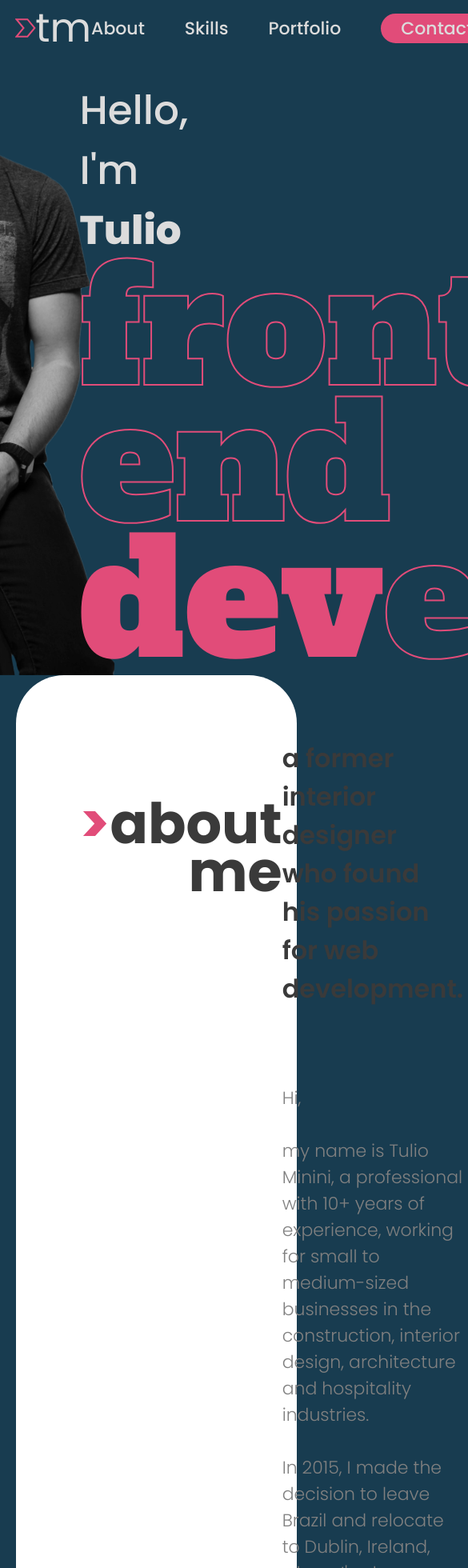
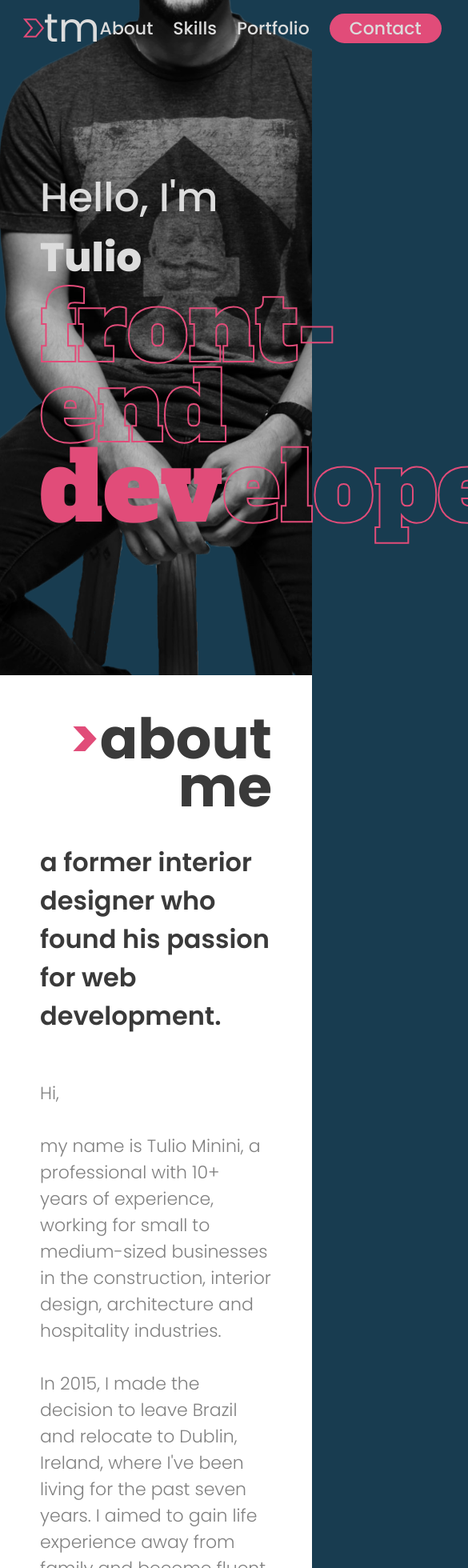
Before and after one commit to t-minini/my-website-v2, a React (Create React App) app: page / in a window 390 px wide. Shown: the top 1960 px of the page at 80% size, 585 px wide, since content can reach past the window. Built offline with nearby package versions, Linux system fonts and the light colour scheme; grey boxes are pictures that could not be loaded.

Commit message:
:iphone: MacBook and iPad Air responsive

```diff
--- a/src/components/about/About.jsx
+++ b/src/components/about/About.jsx
@@ -5,7 +5,7 @@ export function About() {
     <article id="about" className={style.about_container}>
       <div className={style.about__title}>
         <h2>
-          <span>&#62;</span>about <br /> me
+          <span>&#62;</span>about me
         </h2>
       </div>
       <div className={style.about__text}>
--- a/src/components/about/about.module.css
+++ b/src/components/about/about.module.css
@@ -18,7 +18,6 @@
   margin-top: 30%;
   margin-left: 0;
   max-width: fit-content;
-
 }
 
 .about__title span {
@@ -54,5 +53,43 @@
 .about__text a:hover {
   background: transparent;
   color: var(--color1-pink);
-   transition: 0.5s;
+  transition: 0.5s;
 }
+
+/* iPad Air 820 x 1180  */
+
+@media (max-width: 820px) {
+  .about_container {
+    display: grid;
+    grid-template-columns: auto;
+    padding: 5rem;
+    width: 100%;
+    border-radius: unset;
+  }
+
+  .about__title h2 {
+    margin-top: 0;
+  }
+
+  .about__text p:nth-of-type(1) {
+    margin-top: 4rem;
+    width: 100%;
+  }
+
+  .about__text p:nth-of-type(2) {
+    font-size: 2.2rem;
+    margin-top: 3rem;
+  }
+
+
+}
+
+/* iPhone 11 Pro Max / XR 414 x 896  */
+
+@media (max-width: 414px) {
+}
+
+/* iPhone 13 Pro 390 x 844  */
+
+@media (max-width: 390px) {
+}
--- a/src/components/footer/footer.module.css
+++ b/src/components/footer/footer.module.css
@@ -19,7 +19,8 @@
 }
 
 .footer__back_top img:hover {
-  filter: invert(44%) sepia(49%) saturate(3953%) hue-rotate(316deg) brightness(96%) contrast(84%);
+  filter: invert(44%) sepia(49%) saturate(3953%) hue-rotate(316deg)
+    brightness(96%) contrast(84%);
 }
 
 .footer__back_top p {
@@ -62,7 +63,8 @@ span:nth-of-type(3) {
 }
 
 .footer__icons img:hover {
-  filter: invert(100%) sepia(0%) saturate(0%) hue-rotate(36deg) brightness(103%) contrast(103%);
+  filter: invert(100%) sepia(0%) saturate(0%) hue-rotate(36deg) brightness(103%)
+    contrast(103%);
   transition: 0.9s;
 }
 
@@ -77,3 +79,59 @@ span:nth-of-type(3) {
   font-size: 1.5rem;
   font-weight: var(--font-weight-bold);
 }
+
+/* iPad Air 820 x 1180  */
+
+@media (max-width: 820px) {
+  .footer_container {
+    padding: 2rem 5rem;
+  }
+
+  .footer__back_top img {
+    height: 2rem;
+  }
+
+  .footer__back_top p {
+    font-size: 1rem;
+  }
+
+  .footer_container h2 {
+    margin: 1rem 0;
+    font-size: 3.5rem;
+  }
+
+  .footer_container h2 span:nth-of-type(1),
+  span:nth-of-type(3) {
+    font-size: 3.5rem;
+  }
+
+  .footer_container h2 span:nth-of-type(2) {
+    font-size: 3.5rem;
+  }
+
+  .footer__icons {
+    margin-bottom: 2rem;
+  }
+
+  .footer__icons img {
+    height: 2rem;
+  }
+
+  .footer__copyright p {
+    font-size: 1rem;
+  }
+
+  .footer__copyright span {
+    font-size: 1rem;
+  }
+}
+
+/* iPhone 11 Pro Max / XR 414 x 896  */
+
+@media (max-width: 414px) {
+}
+
+/* iPhone 13 Pro 390 x 844  */
+
+@media (max-width: 390px) {
+}
--- a/src/components/hello/hello.module.css
+++ b/src/components/hello/hello.module.css
@@ -51,10 +51,72 @@ h1:nth-of-type(2) {
   -webkit-text-stroke: 0;
 }
 
-.hello__photo img:nth-of-type(1) {
+.hello__photo img {
   max-height: 90rem;
   position: absolute;
   bottom: 0;
   right: 20rem;
   z-index: 1;
 }
+
+/* MacBook Pro 14"  */
+
+@media (max-width: 1512px) {
+  .hello__photo img {
+    max-height: 80rem;
+  }
+}
+
+/* iPad Air 820 x 1180  */
+
+@media (max-width: 820px) {
+  .hello_container {
+    width: 100%;
+    padding: 5rem;
+  }
+
+  /* hello, I'm Tulio  */
+
+  .hello__phrase h2 {
+    margin-top: 55%;
+  }
+
+  .hello__phrase h2 span {
+    color: var(--color4-grey-light);
+    font-size: 5rem;
+    font-weight: var(--font-weight-extra-bold);
+  }
+
+  /* front-end & developer  */
+  .hello__phrase h1:nth-of-type(1),
+  h1:nth-of-type(2) {
+    font-size: 12rem;
+    line-height: 10rem;
+  }
+
+  /* developer */
+  .hello__phrase h1:nth-of-type(2) {
+    text-align: right;
+  }
+
+  .hello__phrase h1:nth-of-type(2) span {
+    font-size: 12rem;
+  }
+
+  .hello__photo img {
+    max-height: 115rem;
+    object-fit: cover;
+    right: 0em;
+    object-position:200px 30px;
+  }
+}
+
+/* iPhone 11 Pro Max / XR 414 x 896  */
+
+@media (max-width: 414px) {
+}
+
+/* iPhone 13 Pro 390 x 844  */
+
+@media (max-width: 390px) {
+}
--- a/src/components/navbar/navbar.module.css
+++ b/src/components/navbar/navbar.module.css
@@ -97,3 +97,33 @@
 .navbar__ul a:nth-of-type(4):hover li {
   color: var(--color4-grey-light);
 }
+
+/* iPad Air 820 x 1180  */
+
+@media (max-width: 820px) {
+  .navbar_container {
+    width: 100%;
+    margin: 0;
+    padding: 3rem;
+  }
+
+  .navbar_background {
+    width: 100%;
+    margin: 0;
+    padding: 3rem;
+  }
+
+  .navbar__ul ul {
+    gap: 2.5rem;
+  }
+}
+
+/* iPhone 11 Pro Max / XR 414 x 896  */
+
+@media (max-width: 414px) {
+}
+
+/* iPhone 13 Pro 390 x 844  */
+
+@media (max-width: 390px) {
+}
--- a/src/components/portfolio/Portfolio.jsx
+++ b/src/components/portfolio/Portfolio.jsx
@@ -12,7 +12,7 @@ export function Portfolio() {
       <div className={style.portfolio__flex}>
         {projectsJSON.map((projectsJSON) => {
           return (
-            <div className={style.portfolio__card}>
+            <div key={projectsJSON.id} className={style.portfolio__card}>
               <img src={projectsJSON.img} alt="projects screenshot" />
 
               <div className={style.portfolio__card_body}>
--- a/src/components/portfolio/portfolio.module.css
+++ b/src/components/portfolio/portfolio.module.css
@@ -102,7 +102,7 @@
 
 .portfolio__card_body:hover {
   opacity: 0.9;
-  transition: .8s;
+  transition: 0.8s;
 }
 
 .portfolio__card_links a {
@@ -124,3 +124,38 @@ a:hover {
   display: flex;
   justify-content: space-evenly;
 }
+
+/* iPad Air 820 x 1180  */
+
+@media (max-width: 820px) {
+  .portfolio_container {
+    grid-template-columns: auto;
+    padding: 5rem;
+    width: 100%;
+    border-radius: unset;
+  }
+
+  .portfolio__title h2 {
+    margin-top: 0;
+  }
+
+  .portfolio__flex {
+    margin-top: 4rem;
+    gap: 2rem;
+  }
+
+  .portfolio__card {
+    width: 35rem;
+    height: 20rem;
+  }
+}
+
+/* iPhone 11 Pro Max / XR 414 x 896  */
+
+@media (max-width: 414px) {
+}
+
+/* iPhone 13 Pro 390 x 844  */
+
+@media (max-width: 390px) {
+}
--- a/src/components/skills/skills.module.css
+++ b/src/components/skills/skills.module.css
@@ -28,7 +28,6 @@
   -webkit-text-fill-color: transparent;
   -webkit-text-stroke: 0.2rem var(--color1-pink);
 }
-
 
 .skills__icons {
   display: flex;
@@ -67,3 +66,37 @@
   letter-spacing: 0.3rem;
   text-align: center;
 }
+
+/* iPad Air 820 x 1180  */
+
+@media (max-width: 820px) {
+  .skills_container {
+    padding: 5rem;
+    grid-template-columns: auto;
+    width: 100%;
+  }
+  .skills__title h2 {
+    margin-top: 0;
+  }
+
+  .skills__icons {
+    margin-bottom: 0;
+  }
+
+  .skills__using h3,
+  .skills__learning h3,
+  .skills__other h3 {
+    margin-top: 4rem;
+    margin-bottom: 4rem;
+  }
+}
+
+/* iPhone 11 Pro Max / XR 414 x 896  */
+
+@media (max-width: 414px) {
+}
+
+/* iPhone 13 Pro 390 x 844  */
+
+@media (max-width: 390px) {
+}
```
